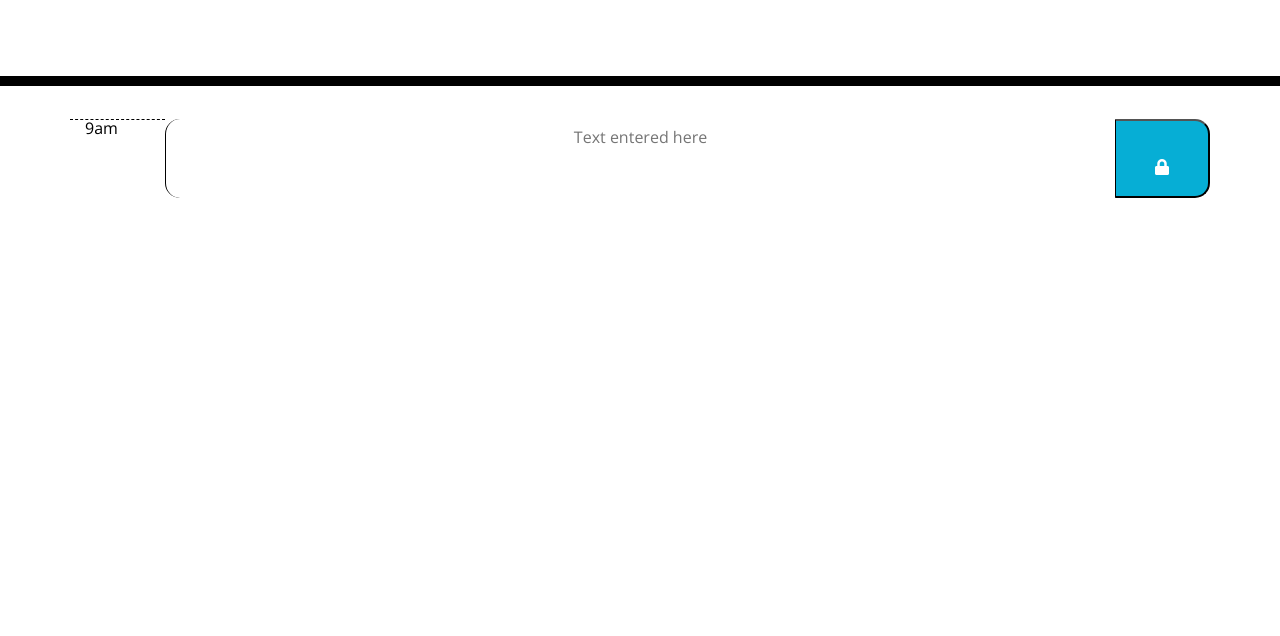
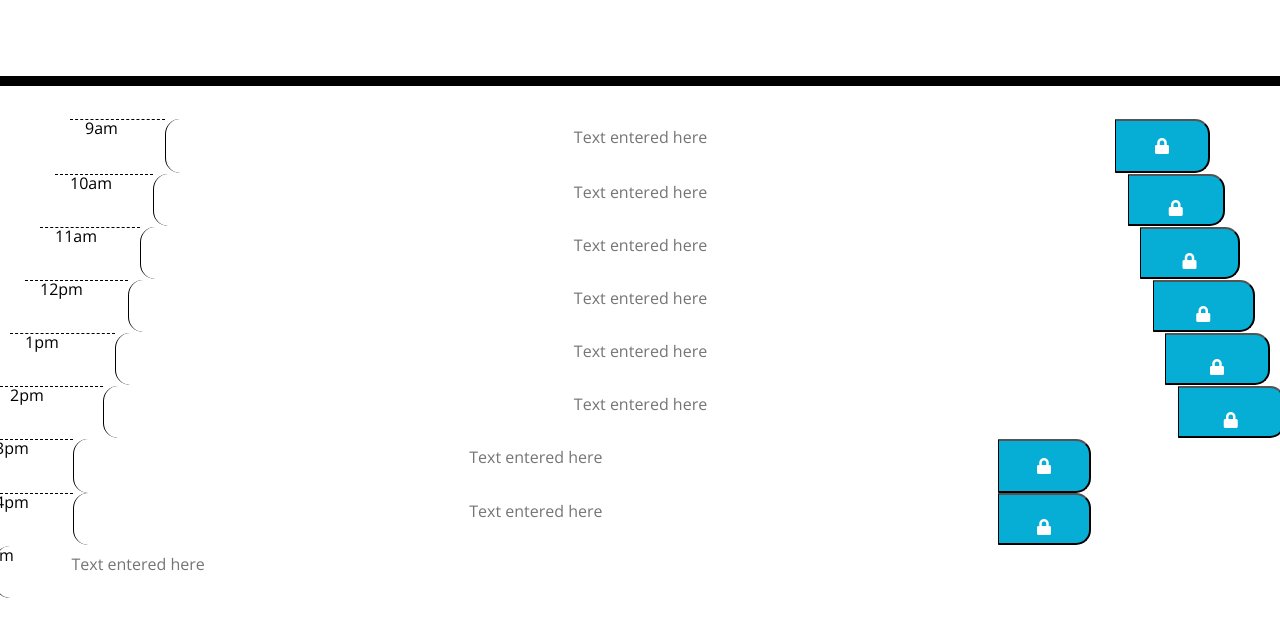
Before and after one commit to shayosullivan/work-day-schedule, a plain HTML site: page index.html in a window 1280 px wide. Shown: the part 182-818 px from the top of the page. Drawn offline with nearby package versions, Linux system fonts and the light colour scheme; files that its build step writes are made by us from their sources.

Commit message:
all boxes added

```diff
--- a/index.html
+++ b/index.html
@@ -31,12 +31,69 @@
     <div class="container">
       <!-- Timeblocks go here -->
 
-        <div id="hour-09" class="row time-div">
-          <div class="col-md-1 hour"><span id="9">9am</span></div>
-          <textarea class="col-md-10 time-block description" placeholder="Text entered here"></textarea>
-          <button class="col-md-1 saveBtn" aria-label="save button 9am">
-            <i class="fa fa-lock"></i>
+<div id="hour-09" class="row time-div">
+<div class="col-md-1 hour"><span id="9">9am</span></div>
+<textarea class="col-md-10 time-block description" placeholder="Text entered here"></textarea>
+<button class="col-md-1 saveBtn" aria-label="save button 9am">
+<i class="fa fa-lock"></i>
           </button>
+
+<div id="hour-10" class="row time-div">
+<div class="col-md-1 hour"><span id="10">10am</span></div>
+<textarea class="col-md-10 time-block description" placeholder="Text entered here"></textarea>
+<button class="col-md-1 saveBtn" aria-label="save button 10am">
+<i class="fa fa-lock"></i>
+</button>
+
+<div id="hour-11" class="row time-div">
+<div class="col-md-1 hour"><span id="11">11am</span></div>
+<textarea class="col-md-10 time-block description" placeholder="Text entered here"></textarea>
+<button class="col-md-1 saveBtn" aria-label="save button 11am">
+<i class="fa fa-lock"></i>
+</button>
+
+<div id="hour-12" class="row time-div">
+<div class="col-md-1 hour"><span id="12">12pm</span></div>
+<textarea class="col-md-10 time-block description" placeholder="Text entered here"></textarea>
+<button class="col-md-1 saveBtn" aria-label="save button 12pm">
+<i class="fa fa-lock"></i>
+</button>
+
+<div id="hour-13" class="row time-div">
+<div class="col-md-1 hour"><span id="1">1pm</span></div>
+<textarea class="col-md-10 time-block description" placeholder="Text entered here"></textarea>
+<button class="col-md-1 saveBtn" aria-label="save button 1pm">
+<i class="fa fa-lock"></i>
+</button>
+
+<div id="hour-14" class="row time-div">
+<div class="col-md-1 hour"><span id="2">2pm</span></div>
+<textarea class="col-md-10 time-block description" placeholder="Text entered here"></textarea>
+<button class="col-md-1 saveBtn" aria-label="save button 2pm">
+<i class="fa fa-lock"></i>
+</button>
+
+<div id="hour-15" class="row time-div">
+<div class="col-md-1 hour"><span id="3">3pm</span></div>
+<textarea class="col-md-10 time-block description" placeholder="Text entered here"></textarea>
+<button class="col-md-1 saveBtn" aria-label="save button 3pm">
+<i class="fa fa-lock"></i>
+                                </button>
+
+<div class="col-md-1 hour"><span id="4">4pm</span></div>
+<textarea class="col-md-10 time-block description" placeholder="Text entered here"></textarea>
+<button class="col-md-1 saveBtn" aria-label="save button 4pm">
+<i class="fa fa-lock"></i>
+</button>
+
+ <div id="hour-17" class="row time-div">
+ <div class="col-md-1 hour"><span id="5">5pm</span></div>
+ <textarea class="col-md-10 time-block description" placeholder="Text entered here"></textarea>
+  <button class="col-md-1 saveBtn" aria-label="save button 5pm">
+<i class="fa fa-lock"></i>
+    </button>
+
+
 
     </div>
 
```
